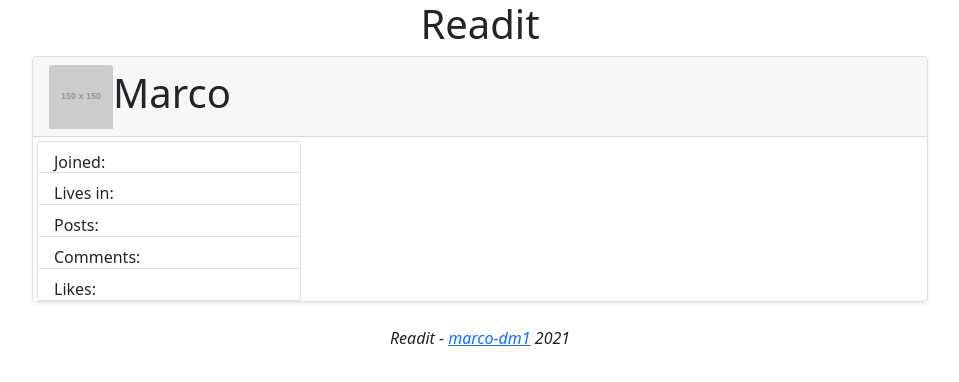
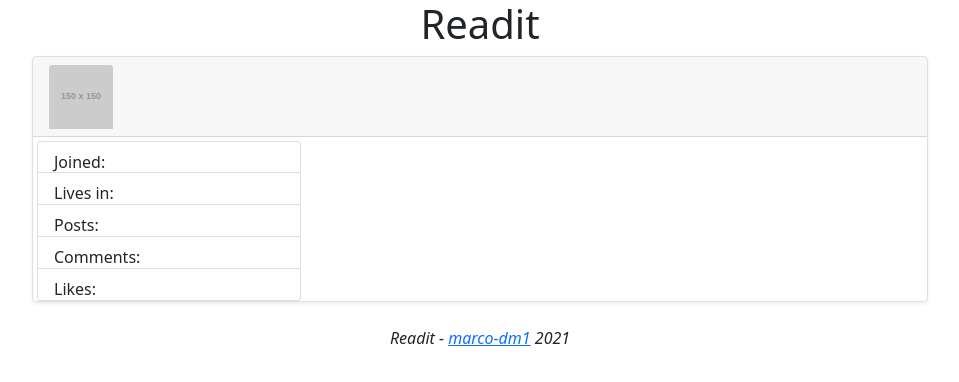
Before and after one commit to marco-dm1/Readit, a website: page views/accounts/profile.html in a window 1280 px wide. Shown: the whole page, without its empty margins (160-1119 px from the left). Drawn offline with nearby package versions, Linux system fonts and the light colour scheme; placeholder pictures from the web are drawn by us.

Commit message:
Removed demo data

```diff
--- a/views/accounts/profile.html
+++ b/views/accounts/profile.html
@@ -64,7 +64,7 @@
         <div id="profileContainer" class="card mb-4 rounded-3 shadow-sm">
             <div id="profileCardHeader" class="card-header">
                 <img class="card-img-top profilePicture" src="https://via.placeholder.com/150" alt="Card image cap">
-                <h4 class="profileName" style="font-size: 2.5rem; font-weight: 400;">Marco</h4>
+                <h4 class="profileName" style="font-size: 2.5rem; font-weight: 400;"></h4>
             </div>
             <div id="profileContainerContent">
                 <ul id="profileStats" class="list-group">
```
